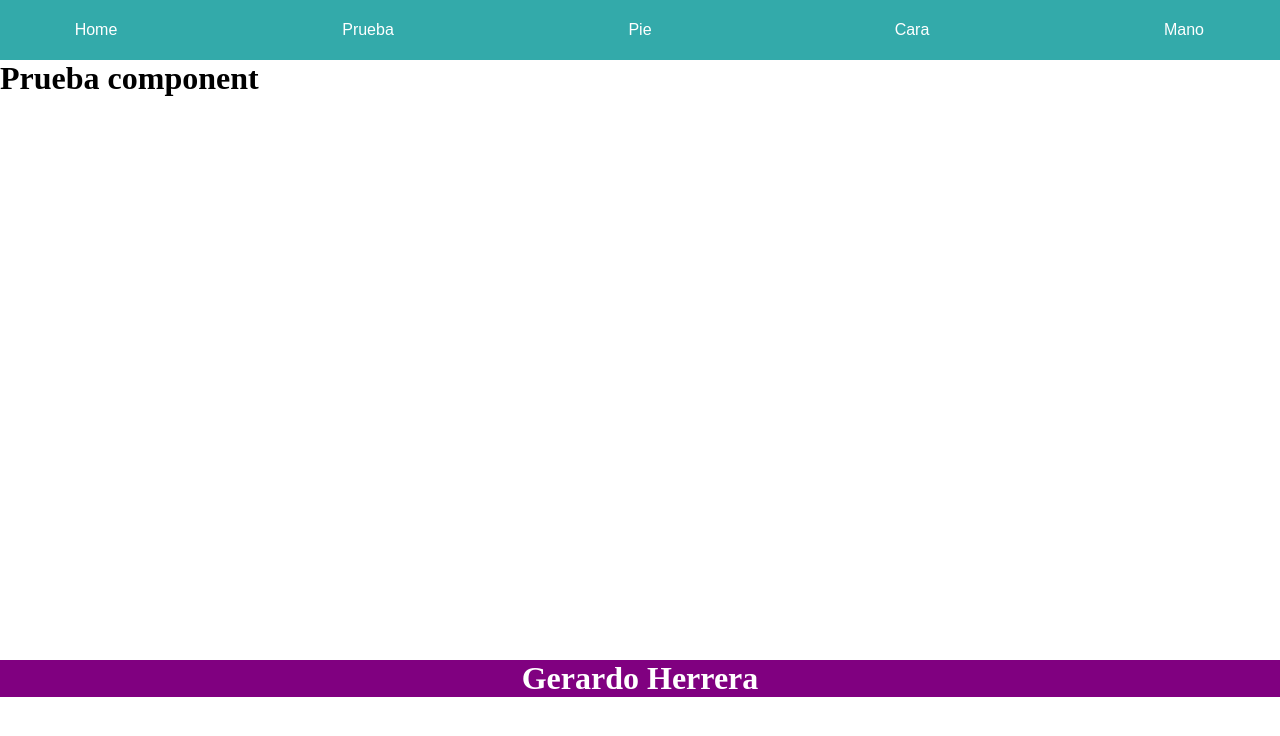
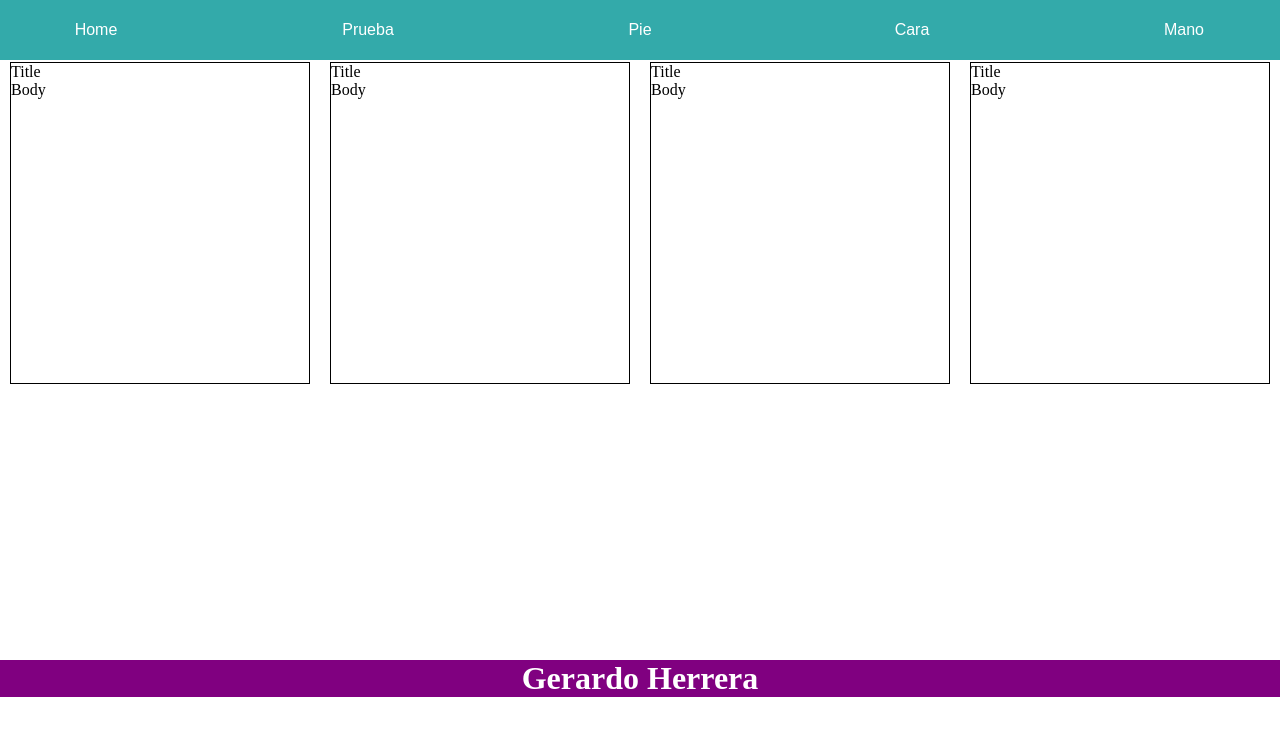
Before and after one commit to GeroBlacksmith/myplaygroud, an Angular app: page /prueba in a window 1280 px wide. Shown: the top 736 px of the page. Built offline with nearby package versions, Linux system fonts and the light colour scheme.

Commit message:
3 files modified, 4 added

```diff
--- /dev/null
+++ b/src/app/main/main.component.css
@@ -0,0 +1,11 @@
+button{
+  width:200px;
+  margin:10px;
+  border:none;
+  padding:10px;
+  transition:300ms all ease;
+  }
+button:hover{
+  background:#444;cursor:
+  pointer;color:white;
+  }
--- /dev/null
+++ b/src/app/main/main.component.html
@@ -0,0 +1,8 @@
+<h1>{{title}}</h1>
+<h2>Main Component</h2>
+<div>
+  <button (click)="o()">navigate to pie</button>
+</div>
+<div>
+  <button (click)="showMessage()">Test Message</button>
+</div>
--- a/src/app/main/main.component.ts
+++ b/src/app/main/main.component.ts
@@ -7,29 +7,8 @@ import { errorMessages } from "../strings/error-messages";
 
 @Component({
 selector:'app-main',
-template:`
-<h1>{{title}}</h1>
-<h2>Main Component</h2>
-<div>
-  <button (click)="o()">navigate to pie</button>
-</div>
-<div>
-  <button (click)="showMessage()">Test Message</button>
-</div>
-  `,
-styles:[`
-button{
-  width:200px;
-  margin:10px;
-  border:none;
-  padding:10px;
-  transition:300ms all ease;
-  }
-button:hover{
-  background:#444;cursor:
-  pointer;color:white;
-  }
-`]
+templateUrl:'./main.component.html',
+styleUrls:['./main.component.css']
 })
 export class MainComponent{
 
--- /dev/null
+++ b/src/app/prueba/prueba.component.css
@@ -0,0 +1,9 @@
+.card{
+  width:298px;
+  height: 320px;
+  border:black solid 1px;
+  margin:2px auto;
+}
+.slider{
+  display:flex;
+  flex-wrap:wrap;}
--- /dev/null
+++ b/src/app/prueba/prueba.component.html
@@ -0,0 +1,6 @@
+<div class="slider">
+  <div class="card" *ngFor="let data of carddata">
+    <div class="title-card">Title</div>
+    <div class="body-card">Body</div>
+  </div>
+</div>
--- a/src/app/prueba/prueba.component.ts
+++ b/src/app/prueba/prueba.component.ts
@@ -1,10 +1,15 @@
 import {Component}from "@angular/core";
 @Component({
   selector:"app-prueba",
-  template:`
-    <h1>Prueba component</h1>
-  `
+  templateUrl:'./prueba.component.html',
+  styleUrls:['./prueba.component.css']
 })
 export class PruebaComponent{
+  carddata = [
+    {title:"title1",body:"body1"},
+    {title:"title2",body:"body2"},
+    {title:"title3",body:"body3"},
+    {title:"title4",body:"body4"},
 
+  ]
 }
--- a/src/app/validators/custom-validator.ts
+++ b/src/app/validators/custom-validator.ts
@@ -13,7 +13,6 @@ export class CustomValidator{
   }
   static formCustomValidator(number,exnumber):ValidatorFn{
     return (group:FormGroup):ValidationErrors => {
-      console.log(group);
       return {'formCustomError':true};
       return;
     }
```
